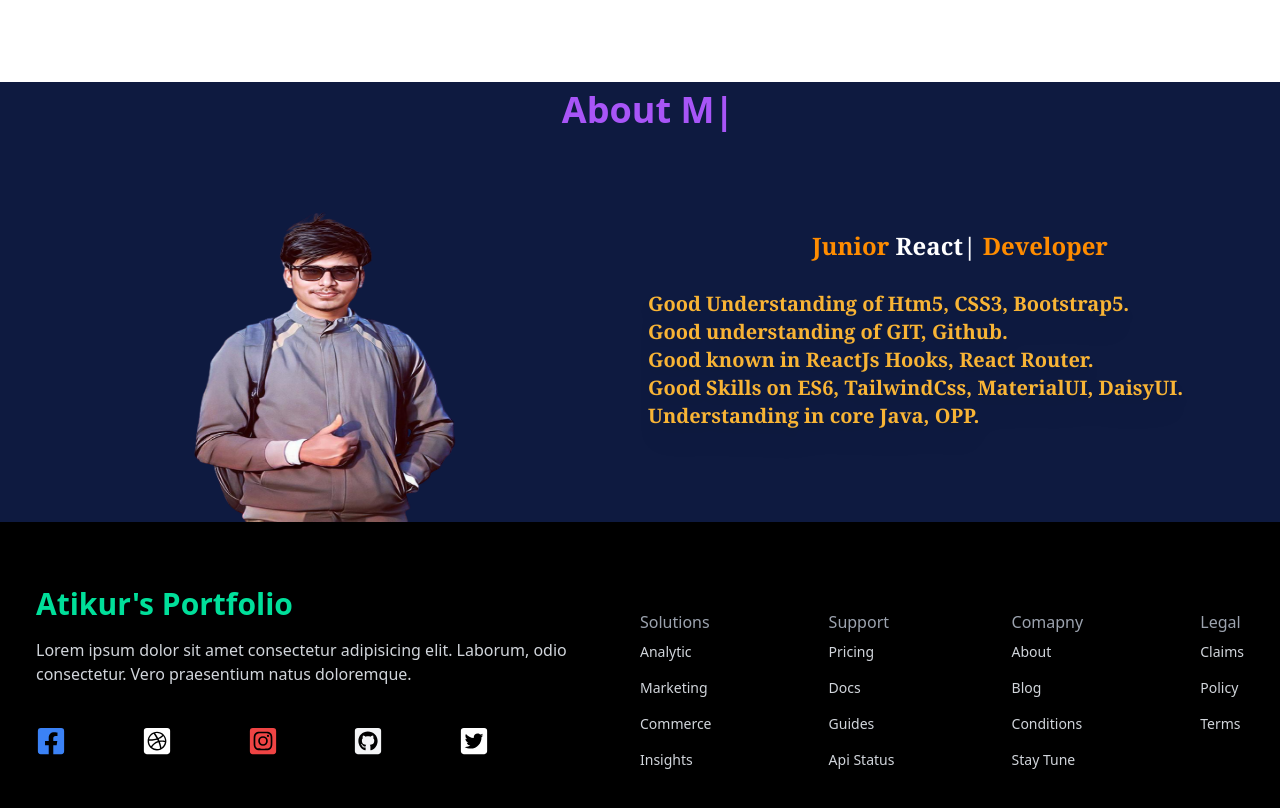
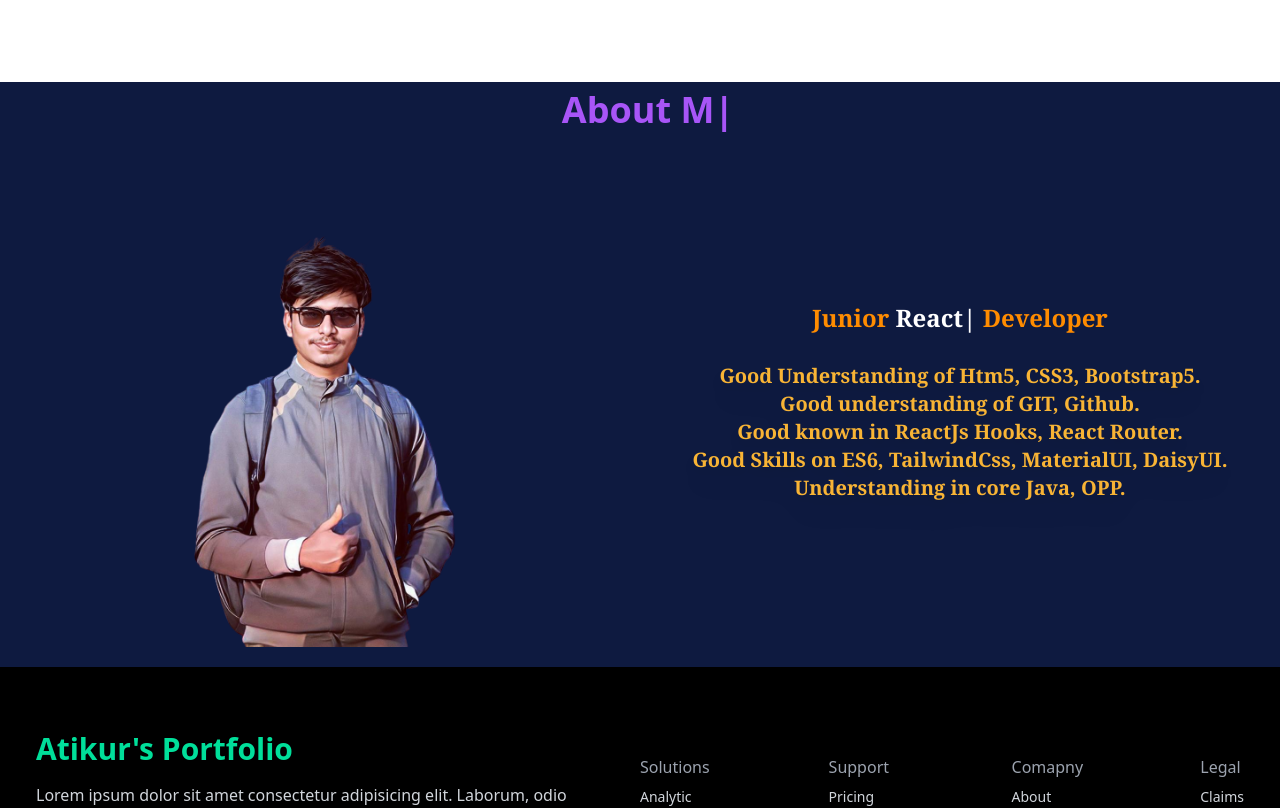
Before and after one commit to atikurahad/atikur-portfolio-spa, a React (Create React App) app: page / in a window 1280 px wide. Shown: the part 2320-3128 px from the top of the page. Built offline with nearby package versions, Linux system fonts and the light colour scheme.

Commit message:
updating some issue

```diff
--- a/src/components/About.jsx
+++ b/src/components/About.jsx
@@ -15,13 +15,13 @@ const About = () => {
 
         <div className="grid sm:grid-cols-1 md:grid-cols-2 lg:grid-cols-2 items-center justify-center">
           <div>
-            <img className="h-96 w-96 mx-auto" src={DevImg} alt="" />
+            <img className="h-[fit-content] w-96 mx-auto justify-center items-center mb-5" src={DevImg} alt="" />
           </div>
           <div>
             <h1 className="text-center text-2xl mt-2 font-serif font-bold text-[rgb(255,140,0)] sm:mt-2">
               Junior <span> <Typed className="text-white" strings={['ReactJS']} typeSpeed={130} backSpeed={140} loop /></span> Developer
             </h1>
-            <ol className="mt-5 p-2 drop-shadow-xl flex flex-col mx-auto my-auto">
+            <ol className="mt-5 p-2 drop-shadow-xl flex flex-col mx-auto text-center">
               <li className="text-xl font-semibold font-serif text-[#f8b435] ">Good Understanding of Htm5, CSS3, Bootstrap5.</li>
               <li className="text-xl font-semibold font-serif text-[#f8b435]">Good understanding of GIT, Github.</li>
               <li className="text-xl font-semibold font-serif text-[#f8b435]">Good known in ReactJs Hooks, React Router.</li>
--- a/src/components/Footer/Footer.jsx
+++ b/src/components/Footer/Footer.jsx
@@ -19,11 +19,11 @@ const Footer = () => {
           consectetur. Vero praesentium natus doloremque.
         </p>
         <div className="flex justify-between md:w-[75%] my-6 text-yellow-500">
-          <FaFacebookSquare size={30} className="text-blue-500" />
-          <FaDribbbleSquare size={30} className="text-white" />
-          <FaInstagramSquare size={30} className="text-red-500" />
-          <FaGithubSquare size={30} className="text-gray-100" />
-          <FaTwitterSquare size={30} className="text-white" />
+          <FaFacebookSquare size={50} className="text-blue-500" />
+          <FaDribbbleSquare size={50} className="text-white" />
+          <FaInstagramSquare size={50} className="text-[red]" />
+          <FaGithubSquare size={50} className="text-gray-100" />
+          <FaTwitterSquare size={50} className="text-white" />
         </div>
       </div>
 
```
